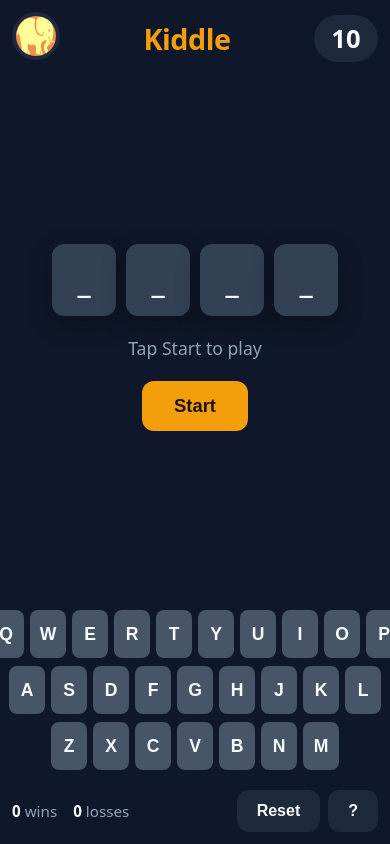
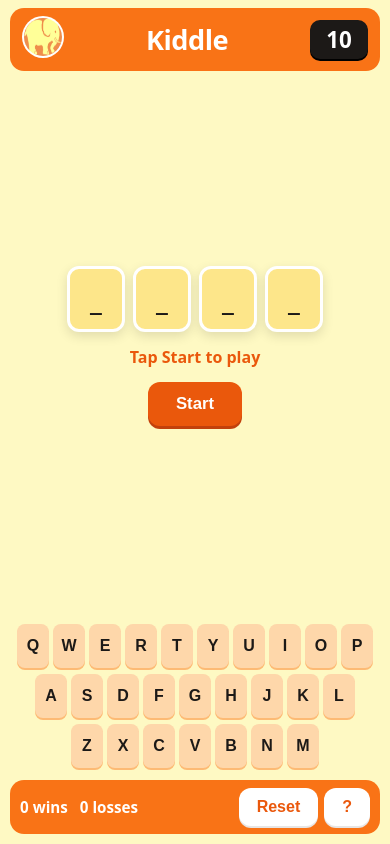
Before and after one commit to leoelicos/bcs-04-word-guess, a plain HTML site: page index.html in a window 390 px wide. Drawn offline with Linux system fonts and the light colour scheme.

Commit message:
Fix mobile layout: ensure keyboard fits and nothing is cut off

```diff
--- a/assets/css/style.css
+++ b/assets/css/style.css
@@ -1,16 +1,17 @@
 :root {
-  --bg: #0f172a;
-  --surface: #1e293b;
-  --text: #f8fafc;
-  --muted: #94a3b8;
-  --accent: #f59e0b;
+  --bg: #fef9c3;
+  --surface: #fffbeb;
+  --header: #f97316;
+  --text: #1c1917;
+  --muted: #78716c;
+  --accent: #ea580c;
   --correct: #22c55e;
   --wrong: #ef4444;
-  --tile: #334155;
-  --key: #475569;
-  --key-used: #334155;
-  --radius: 12px;
-  --shadow: 0 8px 24px rgba(0,0,0,0.3);
+  --tile: #fde68a;
+  --key: #fed7aa;
+  --key-used: #fdba74;
+  --radius: 14px;
+  --shadow: 0 4px 12px rgba(0,0,0,0.12);
 }
 
 * { box-sizing: border-box; margin: 0; padding: 0; }
@@ -29,43 +30,48 @@ html, body {
   height: 100dvh;
   max-width: 480px;
   margin: 0 auto;
-  padding: 12px;
-  gap: 12px;
+  padding: 8px 10px 10px;
+  gap: 8px;
 }
 
 .header {
   display: flex;
   align-items: center;
   justify-content: space-between;
-  gap: 12px;
+  background: var(--header);
+  color: white;
+  border-radius: var(--radius);
+  padding: 8px 12px;
+  flex-shrink: 0;
 }
 
 .logo img {
-  width: 48px;
-  height: 48px;
+  width: 42px;
+  height: 42px;
   border-radius: 50%;
-  background: var(--surface);
-  padding: 4px;
+  background: white;
+  padding: 2px;
 }
 
 h1 {
-  font-size: 1.8rem;
+  font-size: 1.7rem;
   font-weight: 800;
   letter-spacing: -0.5px;
-  color: var(--accent);
 }
 
 .timer {
-  font-size: 1.6rem;
-  font-weight: 700;
-  background: var(--surface);
-  padding: 6px 14px;
-  border-radius: 999px;
-  min-width: 64px;
+  font-size: 1.4rem;
+  font-weight: 800;
+  background: #1c1917;
+  color: white;
+  padding: 4px 12px;
+  border-radius: 10px;
+  min-width: 58px;
   text-align: center;
+  box-shadow: 0 2px 0 #000;
 }
 
-.timer.low { color: var(--wrong); animation: pulse 0.6s infinite; }
+.timer.low { color: #fecaca; animation: pulse 0.5s infinite; }
 
 .main {
   flex: 1;
@@ -73,146 +79,159 @@ h1 {
   flex-direction: column;
   align-items: center;
   justify-content: center;
-  gap: 20px;
+  gap: 14px;
+  min-height: 0;
 }
 
 .tiles {
   display: flex;
-  gap: 10px;
+  gap: 8px;
 }
 
 .tile {
-  width: 64px;
-  height: 72px;
+  width: 58px;
+  height: 66px;
   background: var(--tile);
-  border-radius: var(--radius);
+  border-radius: 12px;
   display: flex;
   align-items: center;
   justify-content: center;
-  font-size: 2rem;
-  font-weight: 700;
+  font-size: 1.8rem;
+  font-weight: 800;
   text-transform: uppercase;
   box-shadow: var(--shadow);
+  border: 3px solid white;
   transition: transform 0.15s, background 0.2s;
 }
 
 .tile.filled {
   background: var(--correct);
-  color: #052e16;
-  transform: scale(1.05);
+  color: white;
+  transform: scale(1.04);
 }
 
 .status {
-  font-size: 1.1rem;
-  color: var(--muted);
+  font-size: 1rem;
+  font-weight: 600;
+  color: var(--accent);
   text-align: center;
-  min-height: 1.4em;
+  min-height: 1.3em;
 }
 
 .btn {
-  background: var(--surface);
-  color: var(--text);
+  background: white;
+  color: var(--accent);
   border: none;
-  padding: 12px 20px;
-  border-radius: var(--radius);
+  padding: 10px 18px;
+  border-radius: 12px;
   font-size: 1rem;
-  font-weight: 600;
+  font-weight: 700;
   cursor: pointer;
-  transition: transform 0.1s, background 0.2s;
+  box-shadow: 0 2px 0 #e7e5e4;
 }
 
-.btn:active { transform: scale(0.97); }
+.btn:active { transform: translateY(1px); box-shadow: none; }
 
 .btn.primary {
   background: var(--accent);
-  color: #1a1205;
-  font-size: 1.15rem;
-  padding: 14px 32px;
+  color: white;
+  font-size: 1.05rem;
+  padding: 12px 28px;
+  box-shadow: 0 3px 0 #c2410c;
 }
 
 .keyboard {
   display: flex;
   flex-direction: column;
-  gap: 8px;
-  padding-bottom: 8px;
+  gap: 6px;
+  flex-shrink: 0;
+  padding: 4px 0;
 }
 
 .key-row {
   display: flex;
   justify-content: center;
-  gap: 6px;
+  gap: 4px;
 }
 
 .key {
-  min-width: 36px;
-  height: 48px;
+  min-width: 32px;
+  height: 44px;
   background: var(--key);
   border: none;
   border-radius: 8px;
   color: var(--text);
-  font-size: 1.1rem;
+  font-size: 1rem;
   font-weight: 700;
   text-transform: uppercase;
   cursor: pointer;
-  transition: background 0.15s, transform 0.1s;
+  box-shadow: 0 2px 0 #fdba74;
 }
 
-.key:active { transform: scale(0.95); }
+.key:active { transform: translateY(1px); box-shadow: none; }
 
-.key.used { background: var(--key-used); color: var(--muted); }
+.key.used { background: #e7e5e4; color: var(--muted); box-shadow: none; }
 
-.key.correct { background: var(--correct); color: #052e16; }
+.key.correct { background: var(--correct); color: white; box-shadow: 0 2px 0 #16a34a; }
 
 .footer {
   display: flex;
   justify-content: space-between;
   align-items: center;
-  gap: 12px;
+  gap: 8px;
+  flex-shrink: 0;
+  background: var(--header);
+  border-radius: var(--radius);
+  padding: 8px 10px;
 }
 
 .stats {
   display: flex;
-  gap: 16px;
-  color: var(--muted);
+  gap: 12px;
+  color: white;
   font-size: 0.95rem;
+  font-weight: 600;
 }
 
-.stats span { font-weight: 700; color: var(--text); }
+.stats span { font-weight: 800; }
 
-.actions { display: flex; gap: 8px; }
+.actions { display: flex; gap: 6px; }
 
 .modal {
   position: fixed;
   inset: 0;
-  background: rgba(0,0,0,0.7);
+  background: rgba(0,0,0,0.6);
   display: none;
   align-items: center;
   justify-content: center;
-  z-index: 10;
+  z-index: 20;
+  padding: 16px;
 }
 
 .modal.show { display: flex; }
 
 .modal-content {
-  background: var(--surface);
-  padding: 24px;
+  background: white;
+  padding: 20px;
   border-radius: 16px;
-  max-width: 340px;
+  max-width: 320px;
   text-align: center;
   box-shadow: var(--shadow);
 }
 
-.modal-content h2 { margin-bottom: 12px; color: var(--accent); }
+.modal-content h2 { margin-bottom: 10px; color: var(--accent); }
 
-.modal-content p { margin: 8px 0; color: var(--muted); line-height: 1.4; }
+.modal-content p { margin: 6px 0; color: var(--muted); line-height: 1.4; font-size: 0.95rem; }
 
-.modal-content .btn { margin-top: 16px; width: 100%; }
+.modal-content .btn { margin-top: 14px; width: 100%; }
 
 @keyframes pulse {
-  50% { transform: scale(1.08); }
+  50% { transform: scale(1.06); }
 }
 
-@media (max-width: 380px) {
-  .tile { width: 54px; height: 62px; font-size: 1.7rem; }
-  .key { min-width: 30px; height: 44px; font-size: 1rem; }
+@media (max-height: 700px) {
+  .tile { width: 50px; height: 56px; font-size: 1.5rem; }
+  .key { height: 40px; min-width: 28px; font-size: 0.9rem; }
+  .header { padding: 6px 10px; }
+  h1 { font-size: 1.5rem; }
 }
```
